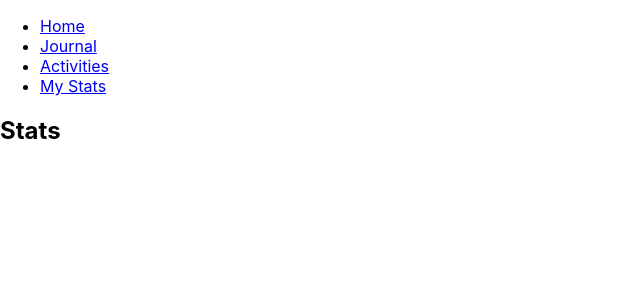
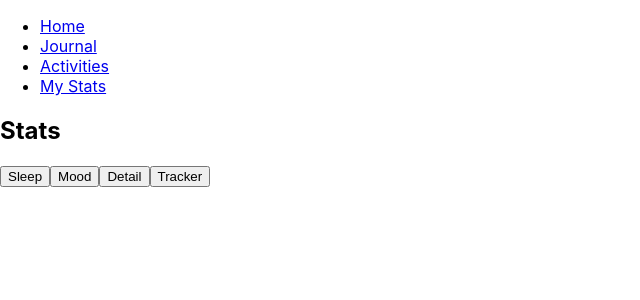
Before and after one commit to fatpav/code-br-, a React (Create React App) app in the folder code_br_client_side/: page /mystats in a window 1280 px wide. Shown: the top 300 px of the page, without its empty margins (0-640 px from the left). Built offline with nearby package versions, Linux system fonts and the light colour scheme.

Commit message:
routes rendering properly

```diff
--- a/code_br_client_side/src/App.js
+++ b/code_br_client_side/src/App.js
@@ -4,16 +4,17 @@ import {BrowserRouter as Router, Route, Switch} from "react-router-dom";
 import NavBar from './components/NavBar';
 import StartScreen from './components/StartScreen'
 import './App.css';
-import Journal from './components/Journal';
+import Journal from './components/Inputs/Journal';
 import Breathe from './components/Exercises/Breathe';
 import Activities from './components/Activities';
-import Mood from './components/Mood';
-import Sleep from './components/Sleep';
+import Mood from './components/Inputs/Mood';
+import Sleep from './components/Inputs/Sleep';
 import Tracker from './components/Tracker';
 import Stats from './components/Stats';
 import Meditate from './components/Exercises/Meditate';
 import Inspire from './components/Exercises/Inspire';
 import Yoga from './components/Exercises/Yoga';
+import Detail from './components/Detail'
 
 
 function App() {
@@ -30,9 +31,11 @@ function App() {
             <Route path="/yoga" component={Yoga}/>
             <Route path="/inspire" component={Inspire}/>
             <Route path="/breathe" component={Breathe}/>
+            <Route path="/mood" component={Mood}/>
+            <Route path="/sleep" component={Sleep}/>
+            <Route path="/detail" component={Detail}/>
+            <Route path="/tracker" component={Tracker}/>
           </Switch>
-
-        {/* <StartScreen></StartScreen> */}
         </>
       </Router>
   );
--- /dev/null
+++ b/code_br_client_side/src/components/Detail.js
@@ -0,0 +1,7 @@
+const Detail = () => {
+    return(
+        <h2>Granular detail lives here</h2>
+    )
+}
+
+export default Detail;
--- a/code_br_client_side/src/components/Stats.js
+++ b/code_br_client_side/src/components/Stats.js
@@ -1,6 +1,27 @@
+import React from 'react';
+import { Link } from 'react-router-dom';
+
 const Stats = () => {
     return (
-        <h2>Stats</h2>
+        <>
+            <h2>Stats</h2>
+
+            <Link to= "/sleep">
+                <button>Sleep</button>
+            </Link>
+
+            <Link to= "/mood">
+                <button>Mood</button>
+            </Link>
+
+            <Link to="/detail">
+                <button>Detail</button>
+            </Link>
+
+            <Link to= "/tracker">
+                <button>Tracker</button>
+            </Link>
+        </>
     )
 }
 
```
Also changed, not shown: code_br_client_side/src/components/Inputs/Journal.js (renamed from code_br_client_side/src/components/Journal.js), code_br_client_side/src/components/Inputs/Mood.js (renamed from code_br_client_side/src/components/Mood.js), code_br_client_side/src/components/Inputs/Sleep.js (renamed from code_br_client_side/src/components/Sleep.js), 1 other file (tests, documents, lock files or other folders).
